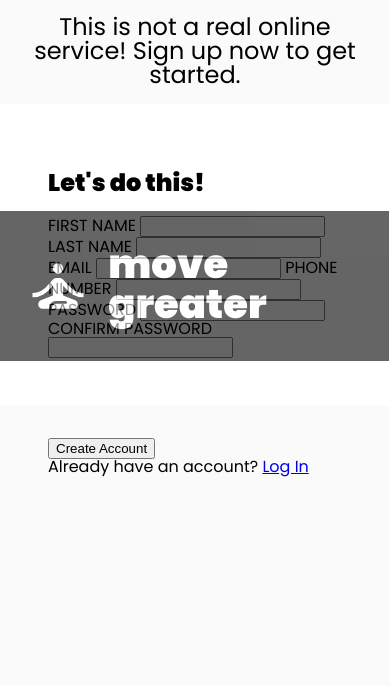
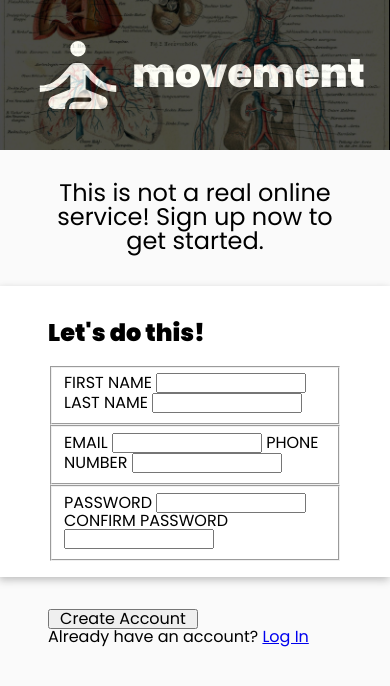
Before and after one commit to Tho-Tu/sign-up-form, a plain HTML site: page index.html in a window 390 px wide. Drawn offline with Linux system fonts and the light colour scheme.

Commit message:
Update media query to work with smaller screens

```diff
--- a/index.html
+++ b/index.html
@@ -10,7 +10,7 @@
     <div class="left-content">
       <div class="image-sidebar">
         <img class="logo-image" src="./images/self-improvement.svg" alt="" />
-        <div class="logo-text">move greater</div>
+        <div class="logo-text">movement</div>
       </div>
     </div>
     <div class="right-content">
@@ -20,19 +20,19 @@
       <div class="sign-up">
         <h2>Let's do this!</h2>
         <form action="">
-          <div class="name">
+          <fieldset class="name">
             <label for="first-name">FIRST NAME</label>
             <input type="text" name="first-name" id="first-name" />
             <label for="last-name">LAST NAME</label>
             <input type="text" name="last-name" id="last-name" />
-          </div>
-          <div class="contact">
+          </fieldset>
+          <fieldset class="contact">
             <label for="email">EMAIL</label>
             <input type="email" id="email" name="email" />
             <label for="phone">PHONE NUMBER</label>
             <input type="tel" id="phone" name="phone" />
-          </div>
-          <div class="password">
+          </fieldset>
+          <fieldset class="password">
             <label for="password">PASSWORD</label>
             <input type="password" name="password" id="password" />
             <label for="confirm-password">CONFIRM PASSWORD</label>
@@ -41,7 +41,7 @@
               name="confirm-password"
               id="confirm-password"
             />
-          </div>
+          </fieldset>
         </form>
       </div>
       <div class="create-account">
--- a/styles.css
+++ b/styles.css
@@ -1,3 +1,7 @@
+:root {
+  --font-title-size: clamp(1.5rem, 2vw, 2.5rem);
+}
+
 @font-face {
   font-family: "Poppins";
   font-weight: 400;
@@ -45,9 +49,21 @@ body {
   background-color: rgb(250, 250, 250);
 }
 
+button,
+input,
+select,
+textarea {
+  font-family: inherit;
+  font-size: 100%;
+  width: 150px;
+  padding: 0;
+  margin: 0;
+  box-sizing: border-box;
+}
+
 .left-content {
   background-image: url(./images/Meyers_b3_s0084a.jpg);
-  background-color: #cccccc;
+  background-color: #e6e6e6;
   background-size: cover;
   background-position: center;
   background-repeat: no-repeat;
@@ -60,20 +76,19 @@ body {
 
 .image-sidebar {
   background-color: black;
-  opacity: 0.6;
+  opacity: 0.7;
   position: absolute;
   width: 100%;
   height: 150px;
   top: 25vh;
   display: flex;
   justify-content: center;
-  gap: 1rem;
   color: white;
   padding: 1.5rem;
 }
 
 .logo-image {
-  width: 20%;
+  width: 120px;
   height: 100%;
   z-index: 1;
   filter: invert(100%) sepia(0%) saturate(0%) hue-rotate(270deg)
@@ -95,31 +110,41 @@ body {
 }
 
 .instructions {
-  flex: 1.2;
+  flex: 1.4;
   display: flex;
   justify-content: center;
   align-items: center;
-  font-size: clamp(1.5rem, 2vw, 2.5rem);
+  font-size: var(--font-title-size);
   text-align: center;
-  padding: 1rem;
+  padding: 0 3rem;
 }
 
 .sign-up {
   flex: 1;
   background-color: white;
-  padding: 3rem;
+  padding: 1rem 3rem;
+  box-shadow: -1px 3px 8px #bdbdbd;
 }
 
 .create-account {
-  flex: 1.2;
+  flex: 1;
   padding: 2rem 3rem;
 }
 
-@media (max-width: 800px) {
+@media (max-width: 1100px) {
   body {
     flex-direction: column;
+    min-width: 320px;
   }
   .left-content {
     height: 20vh;
+    background-position: 20% 20%;
+    position: static;
+  }
+  .image-sidebar {
+    position: static;
+  }
+  .instructions {
+    padding: 2rem 3rem;
   }
 }
```
